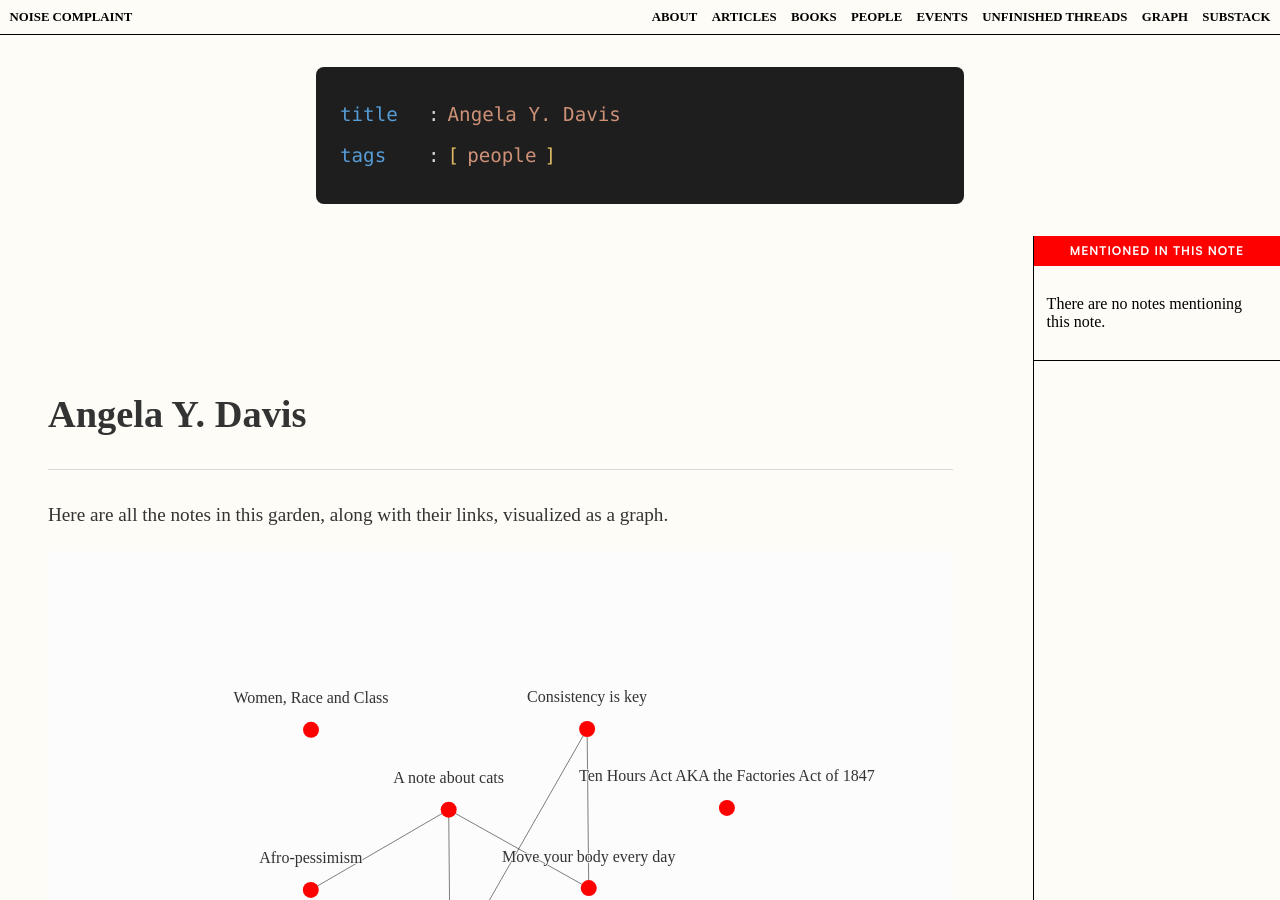
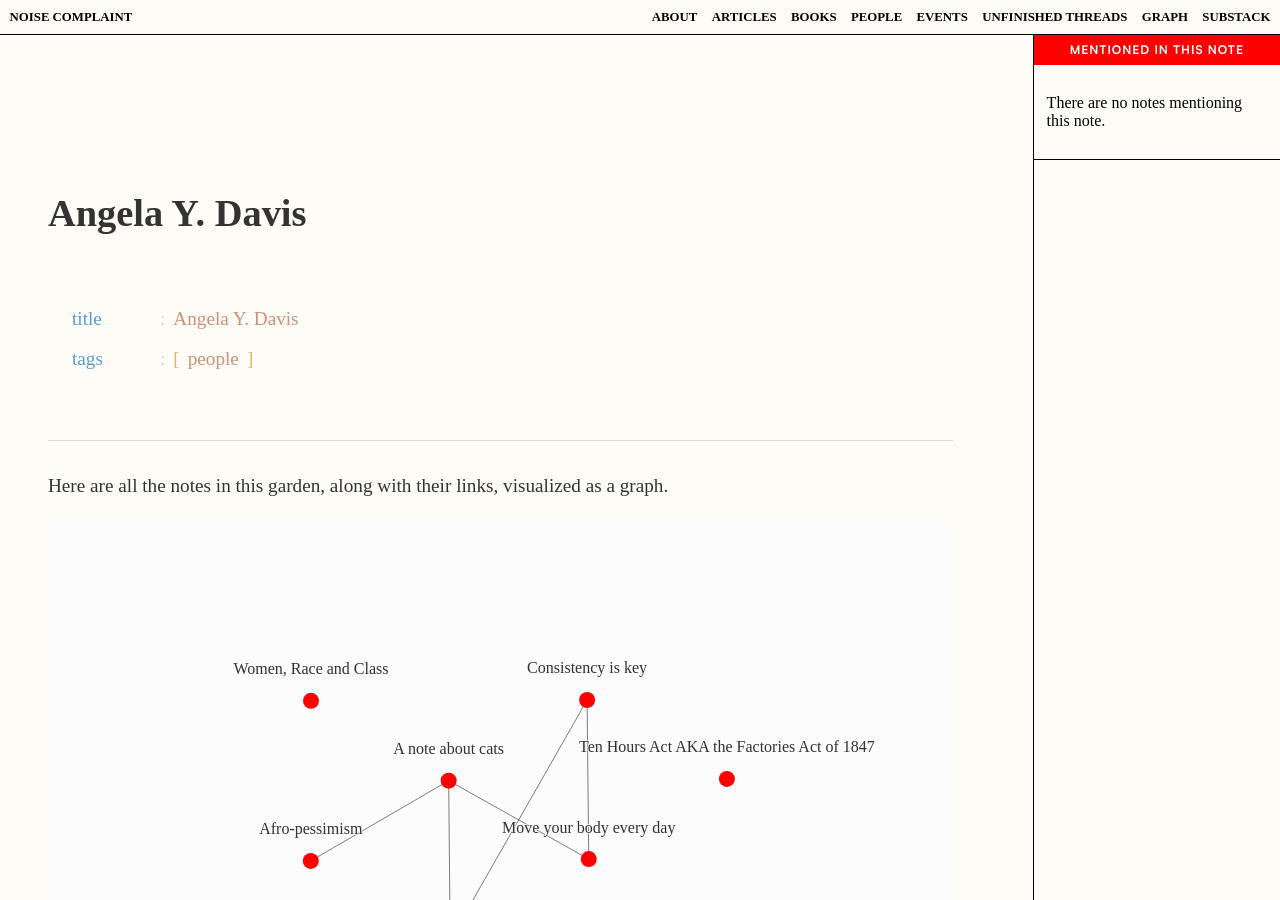
Before and after one commit to ashleighkeith15/noise-complaint, a Jekyll site: the page built from _notes/people/angela y davis.md, in a window 1280 px wide and 900 px high. Built offline with Jekyll 4.4.1, drawn with Linux system fonts in a browser that asks for light colours; some web fonts are replaced.

Commit message:
frontmatter adjust

```diff
--- a/_layouts/note.html
+++ b/_layouts/note.html
@@ -2,6 +2,10 @@
 layout: default
 ---
 
+
+<div class="note-wrap">
+  <div class="note-content-wrap">
+    <h1>{{ page.title }}</h1>
     <div class="metadata-container">
       {% if page.title %}
       <div class="metadata-line">
@@ -15,9 +19,9 @@ layout: default
       <div class="metadata-line">
         <span class="key">people</span>
         <span class="colon">:</span>
-    <span class="author-brackets">[[</span>
-    <a href="#" class="author-link">{{ page.people | remove: '[[' | remove: ']]' }}</a>
-    <span class="author-brackets">]]</span>
+        <a href="{{ page.people | remove: '[[' | remove: ']]' | prepend: '/people/' | append: '.html' }}" class="people-link">
+          {{ page.people | remove: '[[' | remove: ']]' }}
+        </a>
       </div>
       {% endif %}
 
@@ -31,10 +35,6 @@ layout: default
       </div>
       {% endif %}
     </div>
-
-<div class="note-wrap">
-  <div class="note-content-wrap">
-    <h1>{{ page.title }}</h1>
     <p class="item-excerpt">{{ content }}</p>
     <hr>
 
--- a/_sass/_style.scss
+++ b/_sass/_style.scss
@@ -731,12 +731,9 @@ text-decoration: none;
 }
 
 .metadata-container {
-  background-color: #1e1e1e;
-  color: #d4d4d4;
+  color:black;
   padding: 1.5rem;
-  border-radius: 8px;
-  font-family: 'Monaco', 'Consolas', monospace;
-  max-width: 600px;
+  font-family: 'Satoshi Medium';
   margin: 2rem auto;
 }
 
```
Lines whose indentation alone changed are shown as unchanged.
